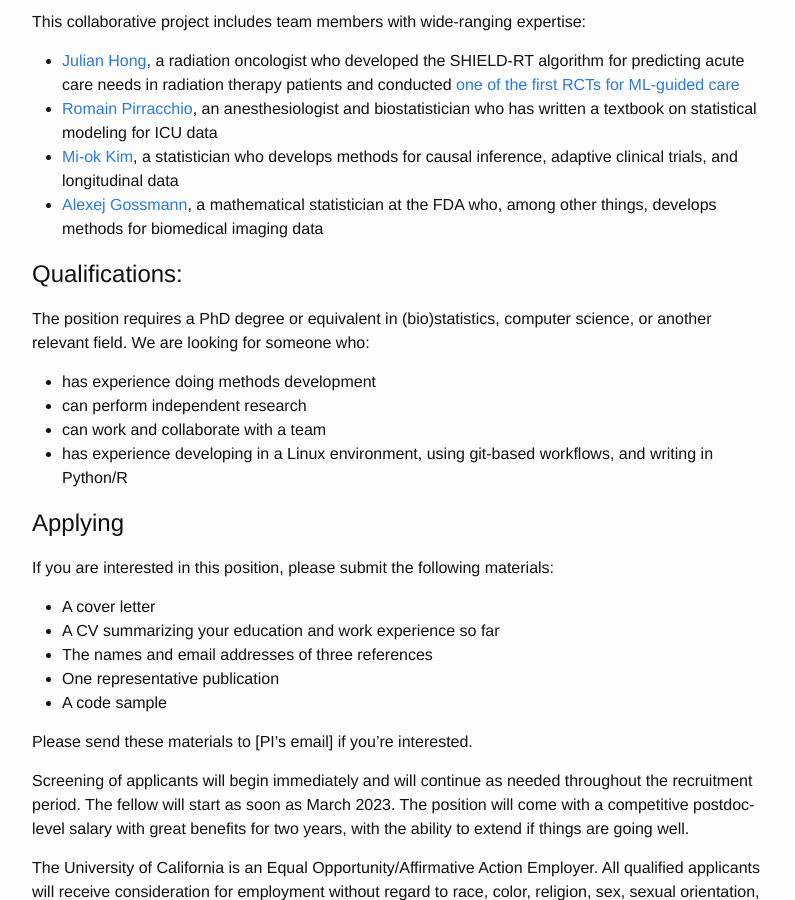
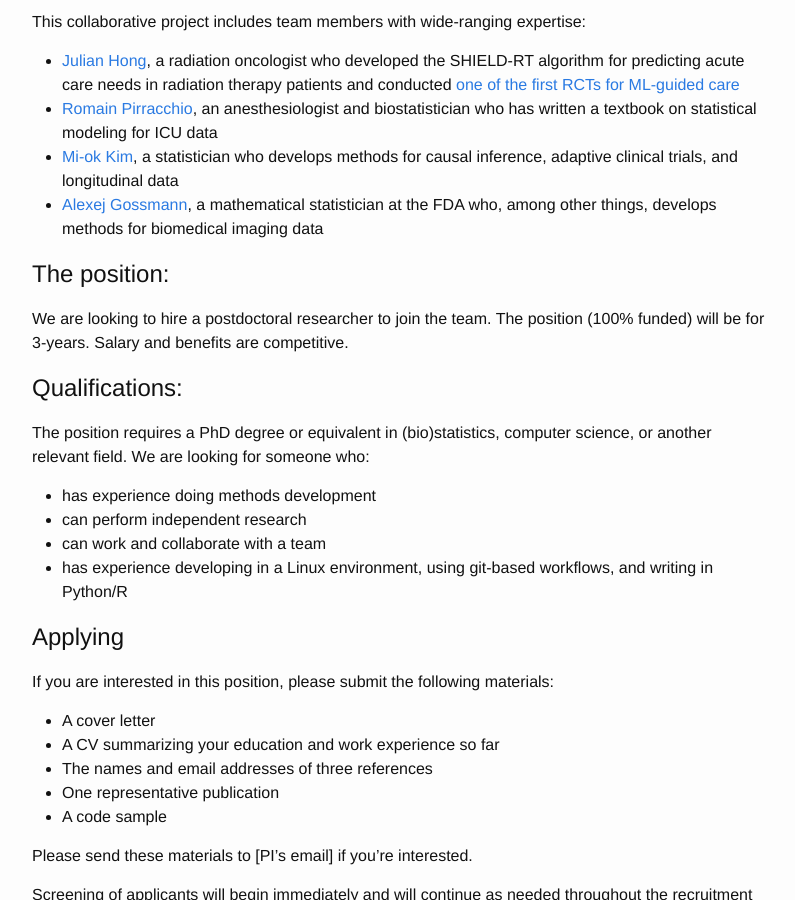
Before and after one commit to jjfeng/jjfeng.github.io, a Jekyll site: the page built from joining.md, in a window 1280 px wide and 900 px high, scrolled down 453 px. Shown: the whole window, without its empty margins (238-1033 px from the left). Built offline with Jekyll 4.4.1, drawn with Linux system fonts in a browser that asks for light colours.

Commit message:
update joining

```diff
--- a/joining.md
+++ b/joining.md
@@ -21,6 +21,11 @@ This collaborative project includes team members with wide-ranging expertise:
 * [Romain Pirracchio](https://www.romainpirracchio.org/), an anesthesiologist and biostatistician who has written a textbook on statistical modeling for ICU data
 * [Mi-ok Kim](https://profiles.ucsf.edu/mi-ok.kim), a statistician who develops methods for causal inference, adaptive clinical trials, and longitudinal data
 * [Alexej Gossmann](https://www.alexejgossmann.com/), a mathematical statistician at the FDA who, among other things, develops methods for  biomedical imaging data
+
+## The position:
+We are looking to hire a postdoctoral researcher to join the team.
+The position (100% funded) will be for 3-years.
+Salary and benefits are competitive.
 
 ## Qualifications:
 The position requires a PhD degree or equivalent in (bio)statistics, computer science, or another relevant field.
```
